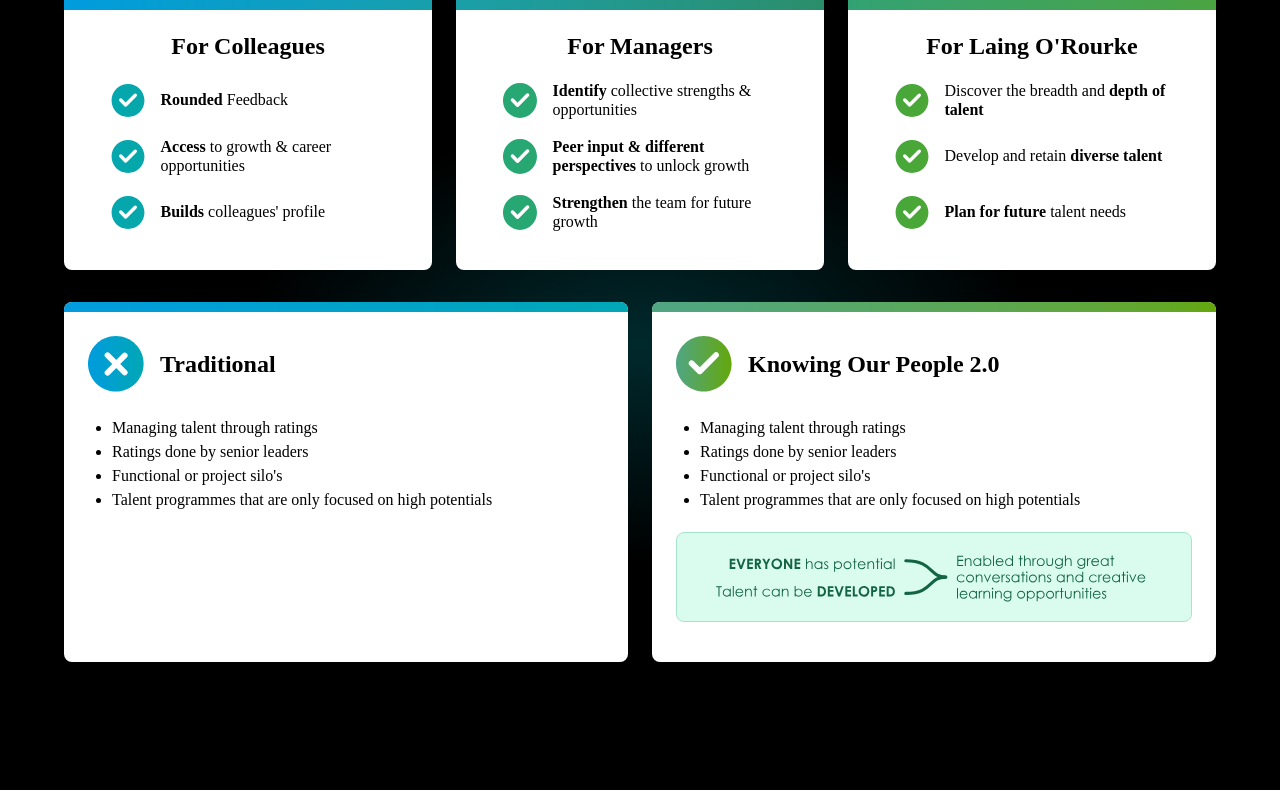
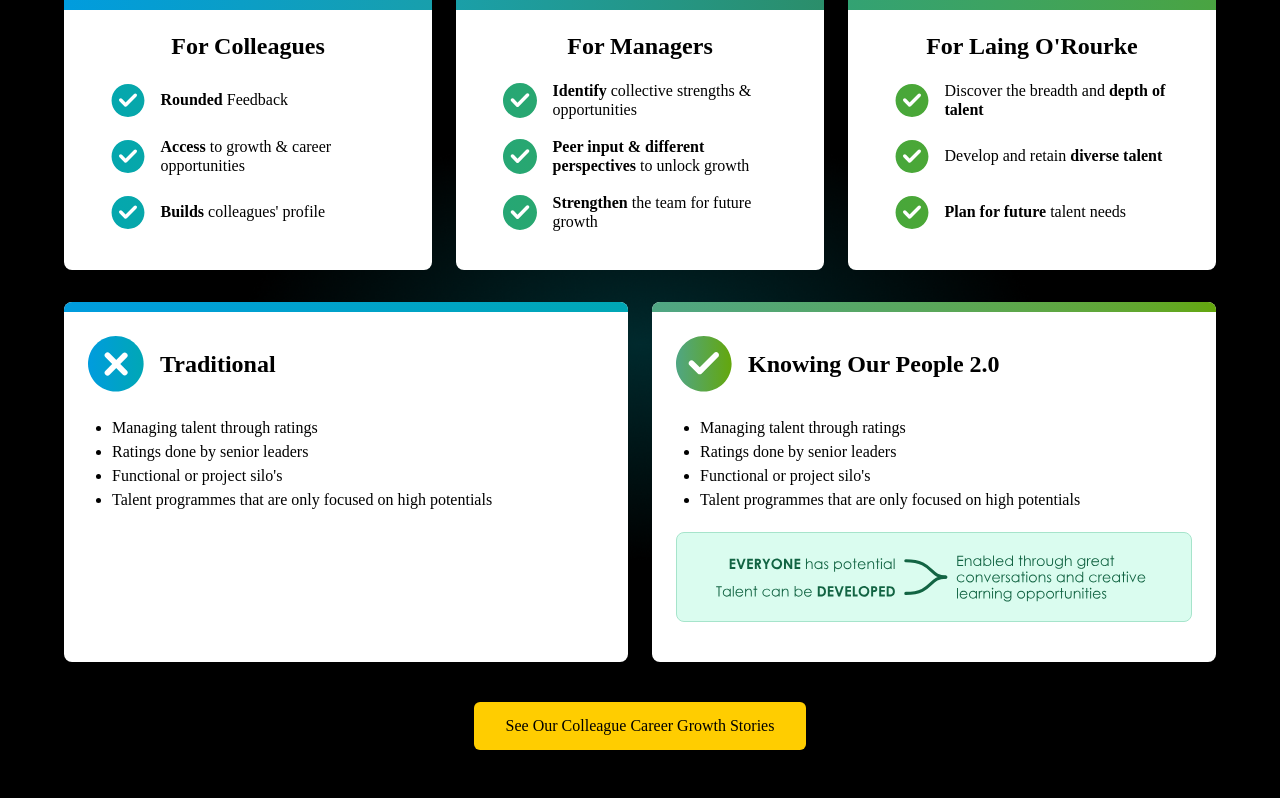
Before and after one commit to solensa/kop2, a Next.js app: page / in a window 1280 px wide. Shown: the part 226-1024 px from the top of the page. Built offline with nearby package versions, Linux system fonts and the light colour scheme.

Commit message:
button added

```diff
--- a/src/app/page.tsx
+++ b/src/app/page.tsx
@@ -195,7 +195,7 @@ export default function Home() {
         </div>
       </div>
       {/* Goals Section */}
-      <div className="w-full max-w-6xl grid grid-cols-1 md:grid-cols-2 gap-6 mb-20 z-10">
+      <div className="w-full max-w-6xl grid grid-cols-1 md:grid-cols-2 gap-6 mb-10 z-10">
         {/* Traditional */}
         <div className="bg-white rounded-lg overflow-hidden text-black relative hover:transform hover:-translate-y-1 hover:transition-all hover:duration-200 hover:shadow-lg">
           <div className="h-2.5 w-full bg-gradient-to-r from-[#009CDE] to-[#00A7B5]"></div>
@@ -254,7 +254,14 @@ export default function Home() {
           </div>
         </div>
       </div>
-
+      <a
+        href="https://laingorourke.sharepoint.com/sites/igate/Pages/our-strategy.aspx"
+        target="_blank"
+        rel="noopener noreferrer"
+        className="inline-block bg-[#FFCD00] hover:bg-[#e0a930] text-black font-medium py-3 px-8 rounded-md transition-colors cursor-pointer"
+      >
+        See Our Colleague Career Growth Stories
+      </a>
       <Image
         src="/gradient.png"
         alt=""
```
